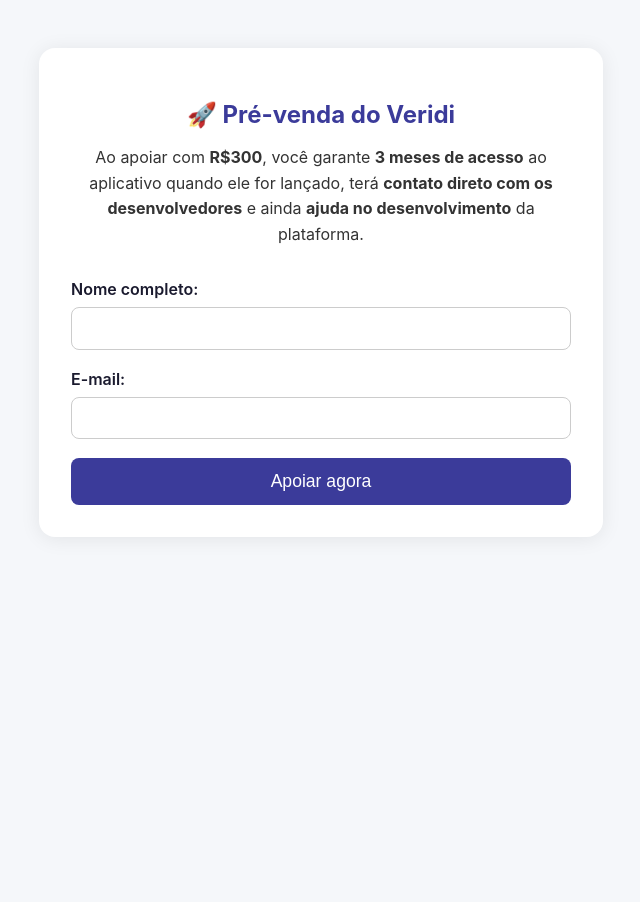
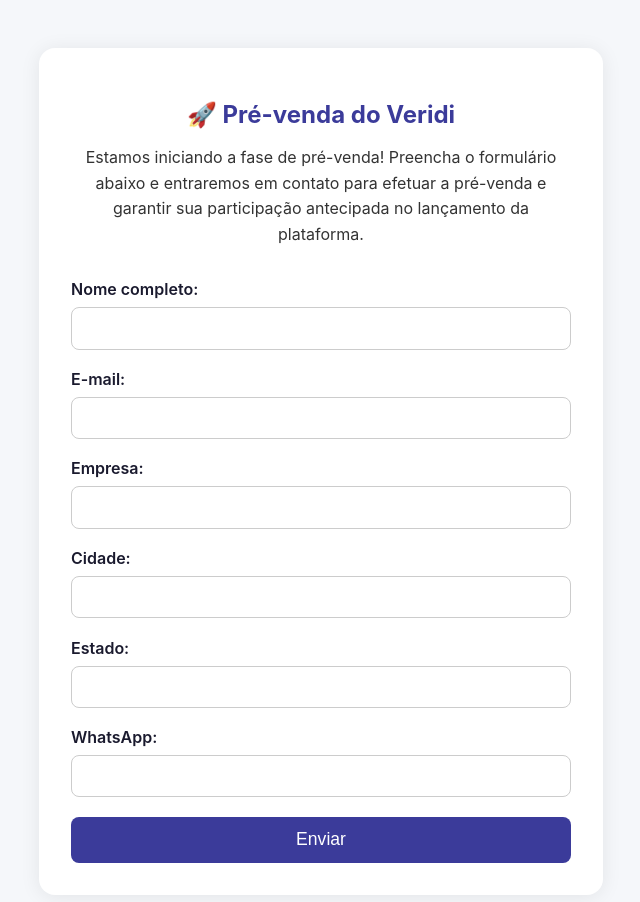
Before and after one commit to SrNascimento40/veridi-land, a React (Vite) app: page /pre-venda in a window 1280 px wide. Shown: the top 902 px of the page, without its empty margins (319-959 px from the left). Before the commit the page ends 848 px from the top, so only its background shows below. Built offline with nearby package versions, Linux system fonts and the light colour scheme.

Commit message:
fix: mail step terms and fields

```diff
--- a/src/PreSale.tsx
+++ b/src/PreSale.tsx
@@ -3,7 +3,14 @@
 
 const PreSale = () => {
   const [showModal, setShowModal] = useState(false);
-  const [formData, setFormData] = useState({ name: '', email: '' });
+  const [formData, setFormData] = useState({
+    name: '',
+    email: '',
+    company: '',
+    city: '',
+    state: '',
+    whatsapp: '',
+  });
 
   const handleChange = (e: React.ChangeEvent<HTMLInputElement>) => {
     setFormData({ ...formData, [e.target.name]: e.target.value });
@@ -19,8 +26,8 @@
       <div className="aviso">
         <h2>🚀 Pré-venda do Veridi</h2>
         <p>
-          Ao apoiar com <strong>R$300</strong>, você garante <strong>3 meses de acesso</strong> ao aplicativo quando ele for lançado,
-          terá <strong>contato direto com os desenvolvedores</strong> e ainda <strong>ajuda no desenvolvimento</strong> da plataforma.
+          Estamos iniciando a fase de pré-venda! Preencha o formulário abaixo e entraremos em contato para efetuar a pré-venda
+          e garantir sua participação antecipada no lançamento da plataforma.
         </p>
       </div>
 
@@ -47,16 +54,58 @@
           />
         </label>
 
-        <button type="submit" className="btn-pagar">Apoiar agora</button>
+        <label>
+          Empresa:
+          <input
+            type="text"
+            name="company"
+            required
+            value={formData.company}
+            onChange={handleChange}
+          />
+        </label>
+
+        <label>
+          Cidade:
+          <input
+            type="text"
+            name="city"
+            required
+            value={formData.city}
+            onChange={handleChange}
+          />
+        </label>
+
+        <label>
+          Estado:
+          <input
+            type="text"
+            name="state"
+            required
+            value={formData.state}
+            onChange={handleChange}
+          />
+        </label>
+
+        <label>
+          WhatsApp:
+          <input
+            type="tel"
+            name="whatsapp"
+            required
+            value={formData.whatsapp}
+            onChange={handleChange}
+          />
+        </label>
+
+        <button type="submit" className="btn-pagar">Enviar</button>
       </form>
 
       {showModal && (
         <div className="modal-overlay" onClick={() => setShowModal(false)}>
           <div className="modal" onClick={(e) => e.stopPropagation()}>
-            <h3>Pagamento</h3>
-            <p>Chave Pix: <strong>pix@veridi.com.br</strong></p>
-            <p>Valor: <strong>R$300,00</strong></p>
-            <p>Após o pagamento, envie o comprovante para <strong>contato@veridi.com.br</strong></p>
+            <h3>Formulário enviado</h3>
+            <p>Obrigado pelo interesse! Em breve entraremos em contato para finalizar sua participação na pré-venda.</p>
             <button onClick={() => setShowModal(false)}>Fechar</button>
           </div>
         </div>
```
